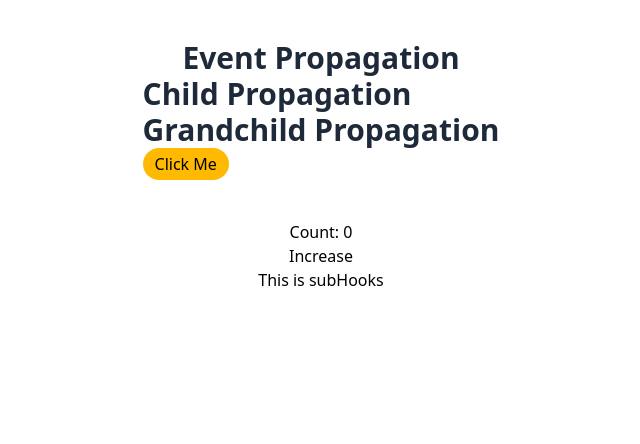
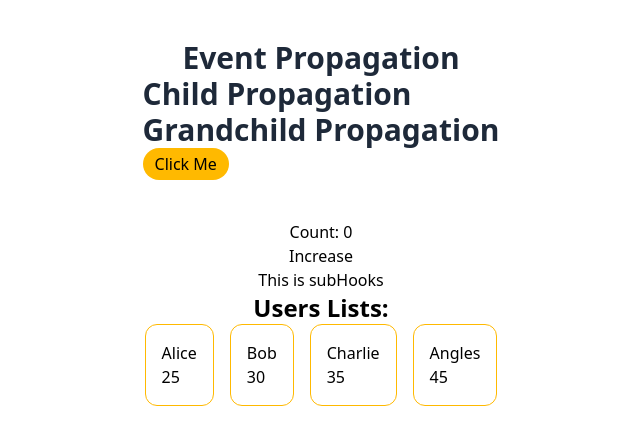
Before and after one commit to MukitHossen7/Polishing-React.js, a React (Vite) app in the folder how-to-install-react-app/: page / in a window 1280 px wide. Shown: the top 444 px of the page, without its empty margins (319-959 px from the left). Built offline with nearby package versions, Linux system fonts and the light colour scheme.

Commit message:
add StateChallenge component to display a list of users; update App component to include StateChallenge and comment out unused imports

```diff
--- a/how-to-install-react-app/src/App.jsx
+++ b/how-to-install-react-app/src/App.jsx
@@ -1,8 +1,9 @@
-import EventHandling from "./components/EventHandling";
+// import EventHandling from "./components/EventHandling";
 import EventPropagation from "./components/EventPropagation";
 import Hooks from "./components/Hooks";
-import ProfileCard from "./components/ProfileCard/ProfileCard";
-import RepitComponent from "./components/RepitComponents/RepitComponent";
+import StateChallenge from "./components/StateChallenge";
+// import ProfileCard from "./components/ProfileCard/ProfileCard";
+// import RepitComponent from "./components/RepitComponents/RepitComponent";
 
 function App() {
   // const name = "Raju";
@@ -26,6 +27,7 @@ function App() {
       <EventHandling></EventHandling> */}
       <EventPropagation></EventPropagation>
       <Hooks></Hooks>
+      <StateChallenge></StateChallenge>
     </>
   );
 }
--- /dev/null
+++ b/how-to-install-react-app/src/components/StateChallenge.jsx
@@ -0,0 +1,31 @@
+import { useState } from "react";
+
+const StateChallenge = () => {
+  const [user, setUser] = useState([
+    { name: "Alice", age: 25 },
+    {
+      name: "Bob",
+      age: 30,
+    },
+    { name: "Charlie", age: 35 },
+    { name: "Angles", age: 45 },
+  ]);
+  return (
+    <div className="w-10/12 mx-auto">
+      <h1 className="text-center text-2xl font-bold">Users Lists:</h1>
+      <div className="flex gap-4 flex-wrap justify-center">
+        {user.map((data, idx) => (
+          <div
+            className="border border-amber-400 p-4 rounded-xl max-w-sm"
+            key={idx}
+          >
+            <h3>{data.name}</h3>
+            <p>{data.age}</p>
+          </div>
+        ))}
+      </div>
+    </div>
+  );
+};
+
+export default StateChallenge;
```
